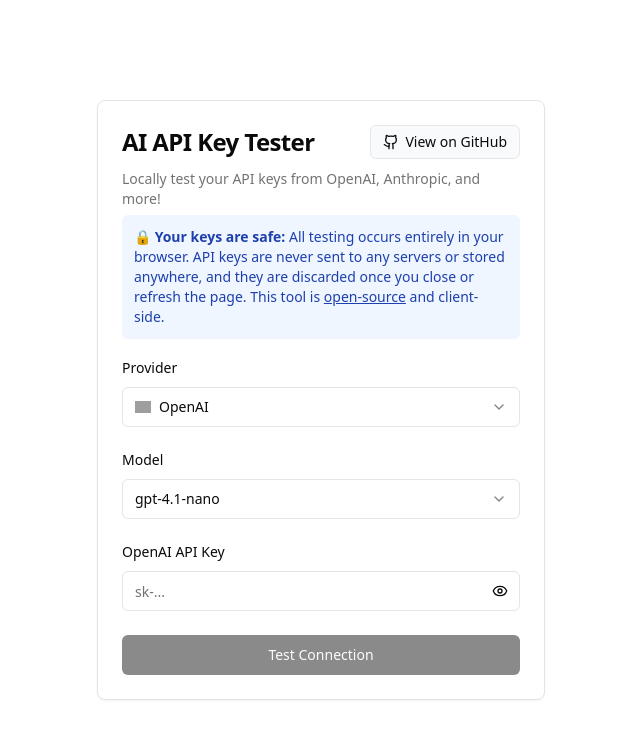
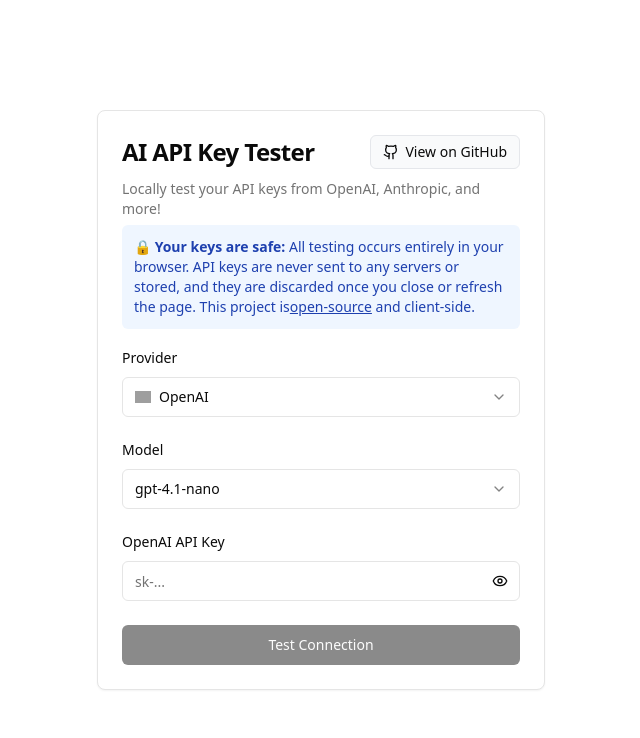
Before and after one commit to rishiskhare/ai-key-tester, a Next.js app: page / in a window 1280 px wide. Shown: the top 738 px of the page, without its empty margins (319-959 px from the left). Built offline with nearby package versions, Linux system fonts and the light colour scheme; grey boxes are pictures that could not be loaded.

Commit message:
Modified security message to be smaller in size

```diff
--- a/app/page.tsx
+++ b/app/page.tsx
@@ -376,7 +376,7 @@ export default function AIKeyTester() {
           </CardDescription>
           <div className="p-3 bg-blue-50 text-blue-800 rounded-md text-sm">
             <strong>🔒 Your keys are safe:</strong> All testing occurs entirely in your browser. API keys are never sent
-            to any servers or stored anywhere, and they are discarded once you close or refresh the page. This tool is{" "}
+            to any servers or stored, and they are discarded once you close or refresh the page. This project is
             <a
               href="https://github.com/rishiskhare/ai-key-tester"
               target="_blank"
@@ -384,7 +384,7 @@ export default function AIKeyTester() {
               className="underline font-medium hover:text-blue-600 transition-colors"
             >
               open-source
-            </a>{" "} and client-side.
+            </a> and client-side.
           </div>
         </CardHeader>
         <CardContent className="space-y-5">
```
